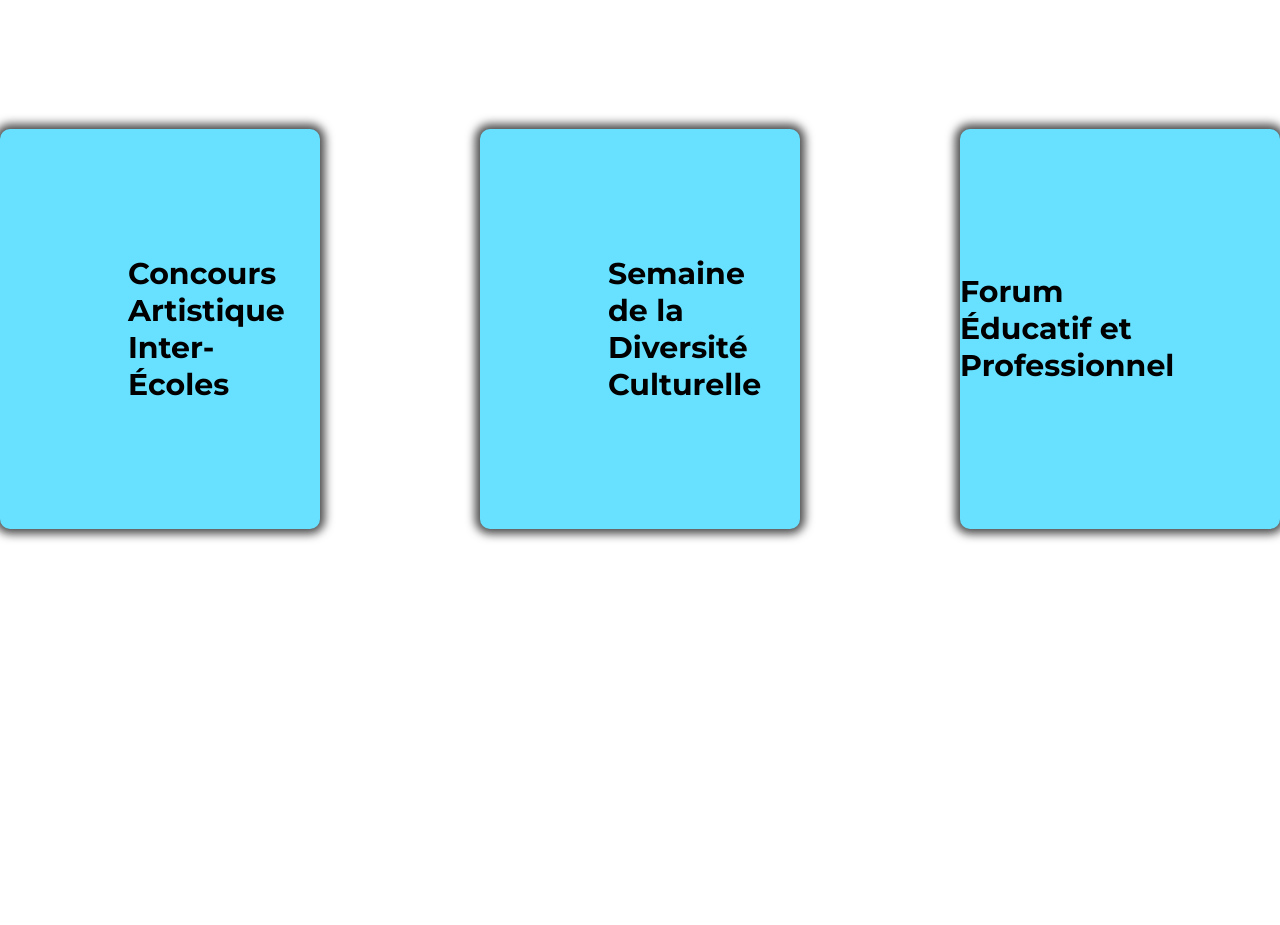
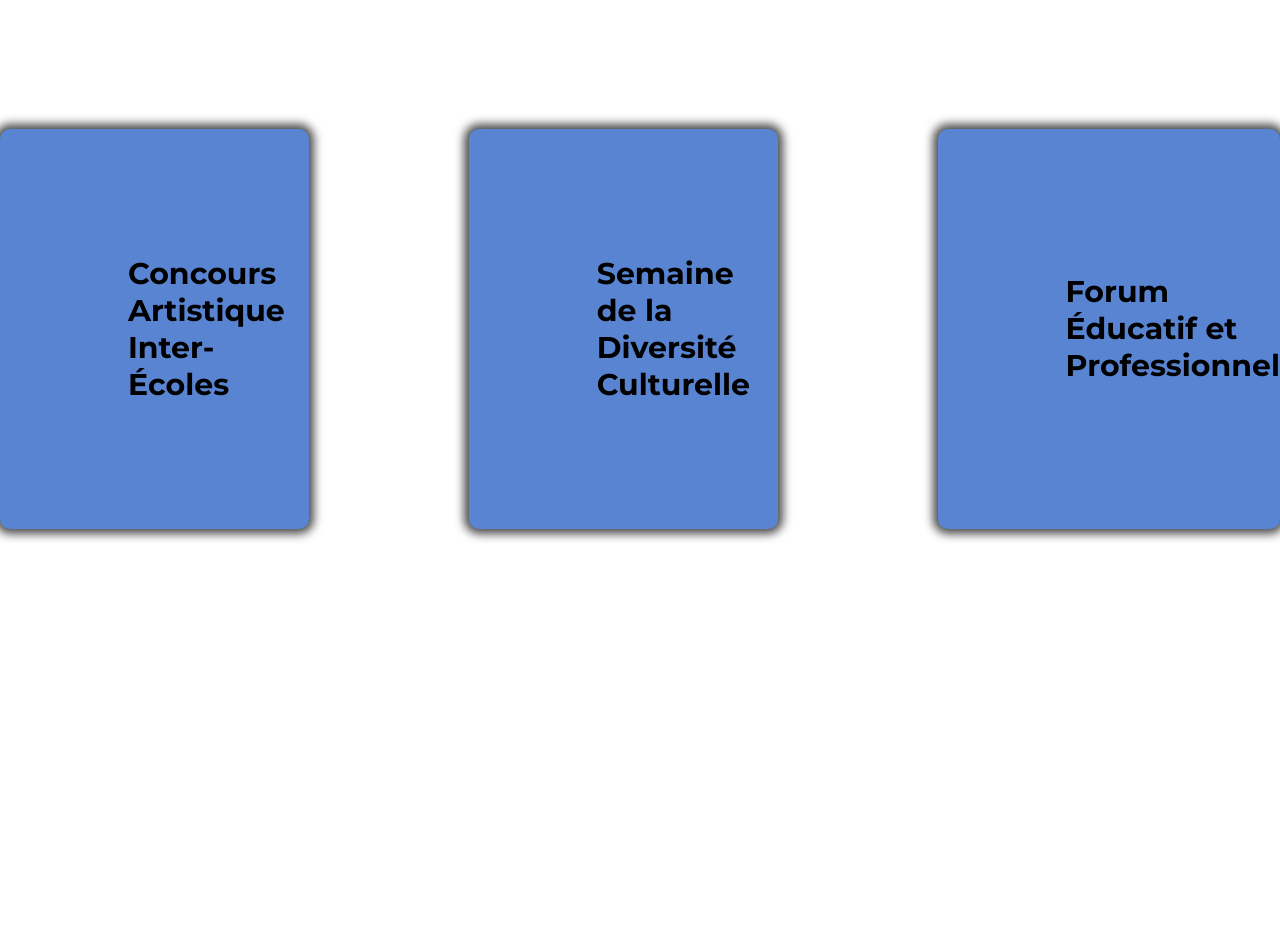
Before and after one commit to WildCodeSchool-2023-09/afac974, a React (Vite) app in the folder frontend/: page /apropos in a window 1280 px wide. Shown: the part 780-1705 px from the top of the page. Built offline with nearby package versions, Linux system fonts and the light colour scheme; no server answers; a web font is replaced by a local one; what granim would draw is missing.

Commit message:
Added some scss on apropos page

```diff
--- a/frontend/src/pages/A_propos/Apropos.jsx
+++ b/frontend/src/pages/A_propos/Apropos.jsx
@@ -32,7 +32,7 @@ function Apropos() {
           </div>
 
           <div className="second-content1">
-            <span>Le 10 janvier 2024</span>
+            <span>Le 15 mai 2024</span>
             <span>Exprimez votre créativité sur le thème du voyage.</span>
           </div>
         </div>
@@ -41,18 +41,19 @@ function Apropos() {
             <span>Semaine de la Diversité Culturelle</span>
           </div>
           <div className="second-content2">
-            <span>Le 15 mai 2024</span>
+            <span>Le 14 décembre 2024</span>
             <span>
               Lorem ipsum dolor, sit amet consectetur adipisicing elit.
             </span>
           </div>
         </div>
+
         <div className="card-3">
-          <div className="fisrt-content3">
+          <div className="first-content3">
             <span>Forum Éducatif et Professionnel</span>
           </div>
           <div className="second-content3">
-            <span>Le 14 décembre 2024</span>
+            <span>Le 10 janvier 2025</span>
             <span>
               Lorem ipsum dolor, sit amet consectetur adipisicing elit.
             </span>
--- a/frontend/src/pages/A_propos/Apropos.scss
+++ b/frontend/src/pages/A_propos/Apropos.scss
@@ -61,7 +61,7 @@
   justify-content: center;
   width: 400px;
   height: 400px;
-  background: rgb(103, 225, 255);
+  background: #5984d2;
   transition: all 0.4s;
   border-radius: 10px;
   box-shadow: 0px 0px 10px 5px rgba(0, 0, 0, 0.705);
@@ -76,7 +76,7 @@
   border-radius: 15px;
   transform: scale(1.2);
   box-shadow: 0px 0px 10px 5px rgba(0, 0, 0, 0.705);
-  background: rgb(103, 151, 255);
+  background: #896a93;
   cursor: pointer;
 }
 
```
